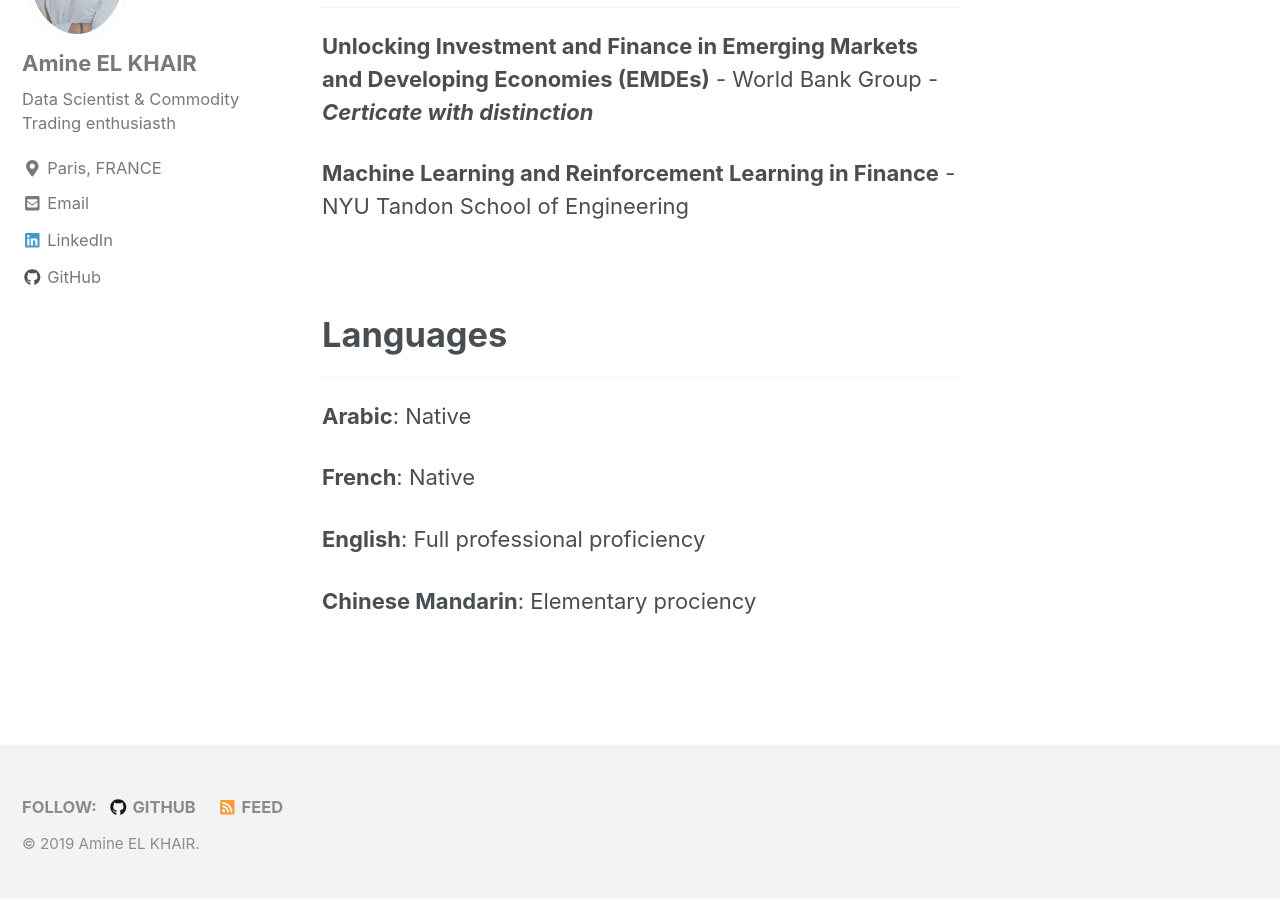
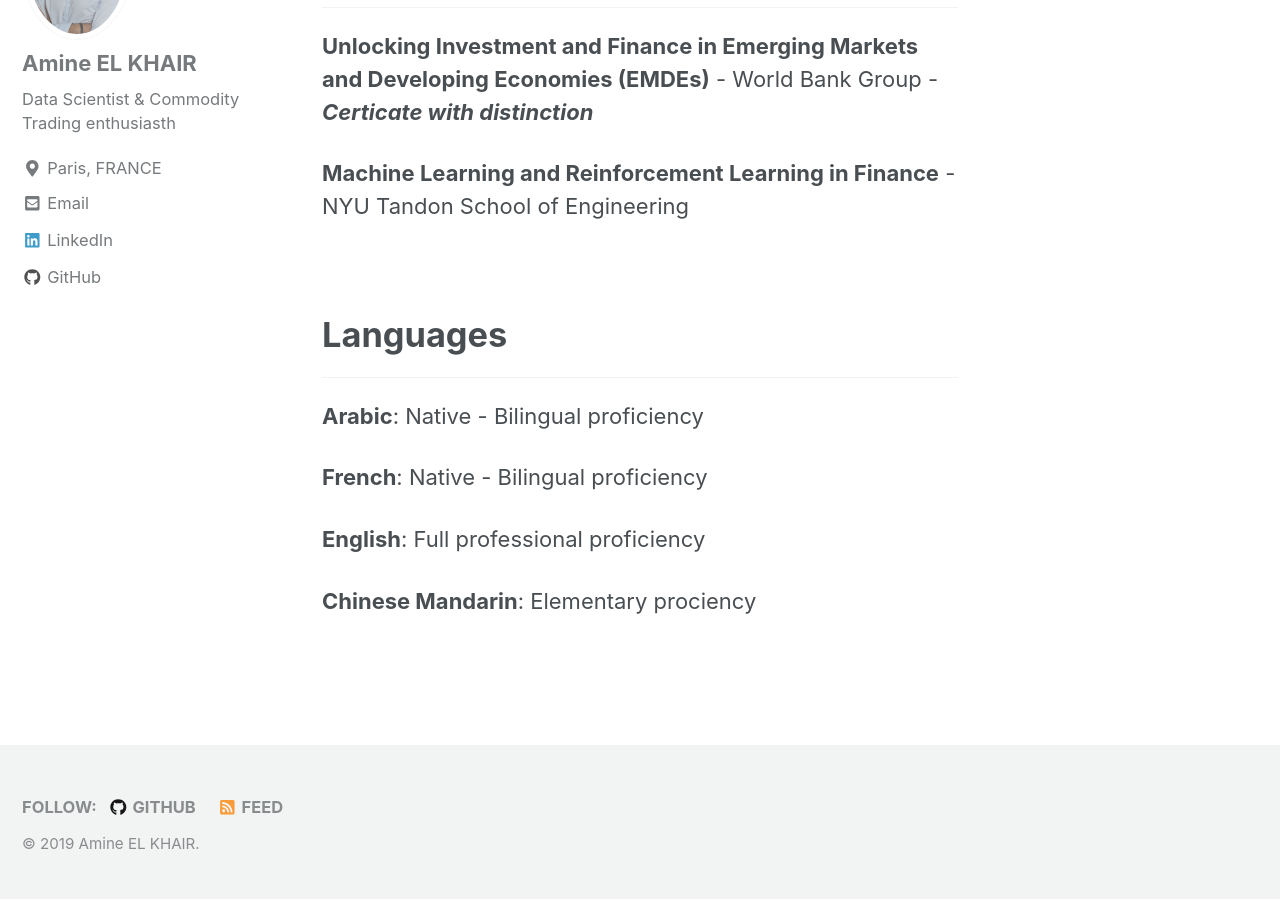
Before and after one commit to aelkhair/aelkhair.github.io, a Jekyll site: the page built from _pages/cv.md, in a window 1280 px wide and 900 px high, scrolled down 3010 px. Built offline with Jekyll 4.4.1, drawn with Linux system fonts in a browser that asks for light colours; nearby versions of some CDN libraries.

Commit message:
Update cv.md

```diff
--- a/_pages/cv.md
+++ b/_pages/cv.md
@@ -101,9 +101,9 @@ Kaggle
 # Languages
 ----------
 
-**Arabic**: Native
+**Arabic**: Native - Bilingual proficiency
 
-**French**: Native
+**French**: Native - Bilingual proficiency
 
 **English**: Full professional proficiency
 
```
